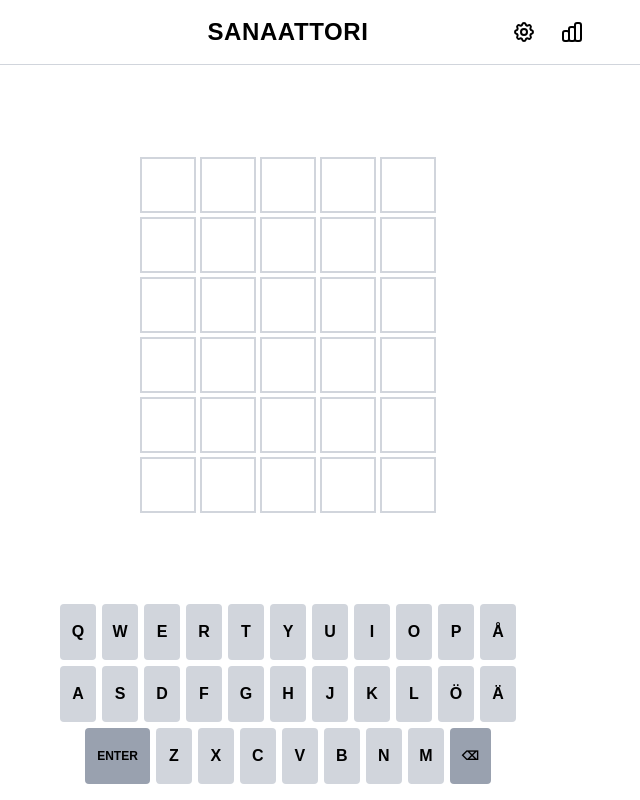
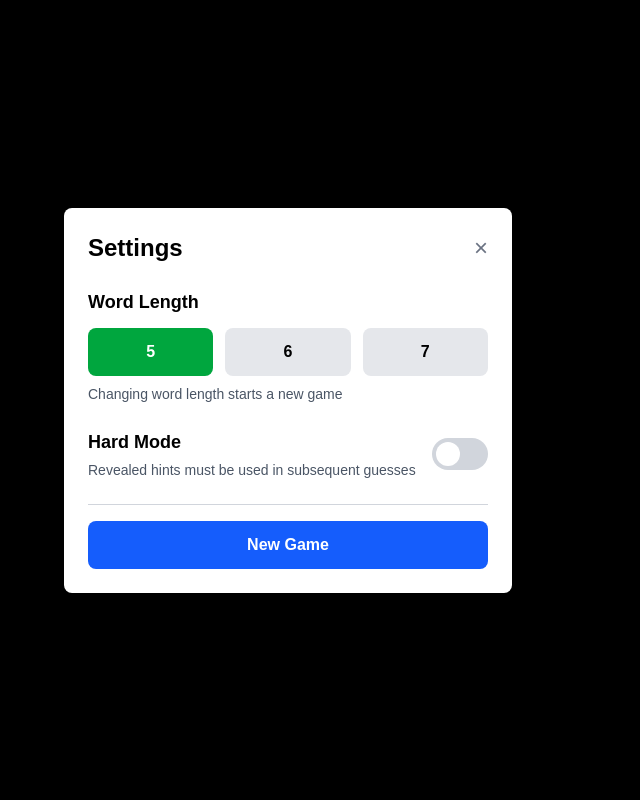
Before and after one commit to jasal-dev/sanaattori, a Next.js app in the folder apps/web/: page / in a window 1280 px wide. Both pictures are taken after a click on the button 876 px from the left and 32 px from the top of the page. Shown: the whole page, without its empty margins (352-992 px from the left). Built offline with nearby package versions, Linux system fonts and the light colour scheme.

Commit message:
Complete Issue #11: Settings modal with word length, hard mode, and new game
Co-authored-by: jasal-dev <8049591+jasal-dev@users.noreply.github.com>

```diff
--- a/apps/web/app/components/Header.tsx
+++ b/apps/web/app/components/Header.tsx
@@ -1,13 +1,20 @@
 'use client';
 
+import { useState } from 'react';
+import SettingsModal from './SettingsModal';
+
 export default function Header() {
+  const [showSettings, setShowSettings] = useState(false);
+
   return (
+    <>
       <header className="border-b border-gray-300 dark:border-gray-700">
         <div className="max-w-screen-sm mx-auto px-4 py-3 flex items-center justify-between">
           <div className="flex-1"></div>
           <h1 className="text-2xl font-bold tracking-wide">SANAATTORI</h1>
           <div className="flex-1 flex items-center justify-end gap-2">
             <button
+              onClick={() => setShowSettings(true)}
               className="p-2 hover:bg-gray-100 dark:hover:bg-gray-800 rounded"
               aria-label="Settings"
             >
@@ -54,5 +61,8 @@ export default function Header() {
           </div>
         </div>
       </header>
+
+      <SettingsModal isOpen={showSettings} onClose={() => setShowSettings(false)} />
+    </>
   );
 }
--- /dev/null
+++ b/apps/web/app/components/SettingsModal.tsx
@@ -0,0 +1,110 @@
+'use client';
+
+import { useState } from 'react';
+import { useGame } from '../context/GameContext';
+
+interface SettingsModalProps {
+  isOpen: boolean;
+  onClose: () => void;
+}
+
+export default function SettingsModal({ isOpen, onClose }: SettingsModalProps) {
+  const { gameState, updateSettings, startNewGame } = useGame();
+  const [wordLength, setWordLength] = useState<5 | 6 | 7>(gameState.settings.wordLength);
+  const [hardMode, setHardMode] = useState(gameState.settings.hardMode);
+
+  if (!isOpen) return null;
+
+  const handleWordLengthChange = async (length: 5 | 6 | 7) => {
+    setWordLength(length);
+    updateSettings({ wordLength: length });
+    // Start a new game when word length changes
+    await startNewGame();
+  };
+
+  const handleHardModeToggle = () => {
+    const newHardMode = !hardMode;
+    setHardMode(newHardMode);
+    updateSettings({ hardMode: newHardMode });
+  };
+
+  const handleNewGame = async () => {
+    await startNewGame();
+    onClose();
+  };
+
+  return (
+    <div className="fixed inset-0 bg-black bg-opacity-50 flex items-center justify-center z-50 p-4">
+      <div className="bg-white dark:bg-gray-800 rounded-lg shadow-xl max-w-md w-full p-6">
+        <div className="flex justify-between items-center mb-6">
+          <h2 className="text-2xl font-bold">Settings</h2>
+          <button
+            onClick={onClose}
+            className="text-gray-500 hover:text-gray-700 dark:text-gray-400 dark:hover:text-gray-200 text-2xl"
+          >
+            ×
+          </button>
+        </div>
+
+        <div className="space-y-6">
+          {/* Word Length Selector */}
+          <div>
+            <h3 className="text-lg font-semibold mb-3">Word Length</h3>
+            <div className="flex gap-3">
+              {([5, 6, 7] as const).map((length) => (
+                <button
+                  key={length}
+                  onClick={() => handleWordLengthChange(length)}
+                  className={`flex-1 py-3 px-4 rounded-lg font-bold transition-colors ${
+                    wordLength === length
+                      ? 'bg-green-600 text-white'
+                      : 'bg-gray-200 dark:bg-gray-700 hover:bg-gray-300 dark:hover:bg-gray-600'
+                  }`}
+                >
+                  {length}
+                </button>
+              ))}
+            </div>
+            <p className="text-sm text-gray-600 dark:text-gray-400 mt-2">
+              Changing word length starts a new game
+            </p>
+          </div>
+
+          {/* Hard Mode Toggle */}
+          <div>
+            <div className="flex items-center justify-between">
+              <div>
+                <h3 className="text-lg font-semibold">Hard Mode</h3>
+                <p className="text-sm text-gray-600 dark:text-gray-400 mt-1">
+                  Revealed hints must be used in subsequent guesses
+                </p>
+              </div>
+              <button
+                onClick={handleHardModeToggle}
+                className={`relative w-14 h-8 rounded-full transition-colors ${
+                  hardMode ? 'bg-green-600' : 'bg-gray-300 dark:bg-gray-600'
+                }`}
+              >
+                <div
+                  className={`absolute top-1 w-6 h-6 bg-white rounded-full transition-transform ${
+                    hardMode ? 'translate-x-7' : 'translate-x-1'
+                  }`}
+                />
+              </button>
+            </div>
+          </div>
+
+          {/* New Game Button */}
+          <div className="pt-4 border-t border-gray-300 dark:border-gray-600">
+            <button
+              onClick={handleNewGame}
+              className="w-full py-3 px-4 bg-blue-600 hover:bg-blue-700 text-white font-bold rounded-lg transition-colors"
+            >
+              New Game
+            </button>
+          </div>
+        </div>
+      </div>
+    </div>
+  );
+}
```
Lines whose indentation alone changed are shown as unchanged.
